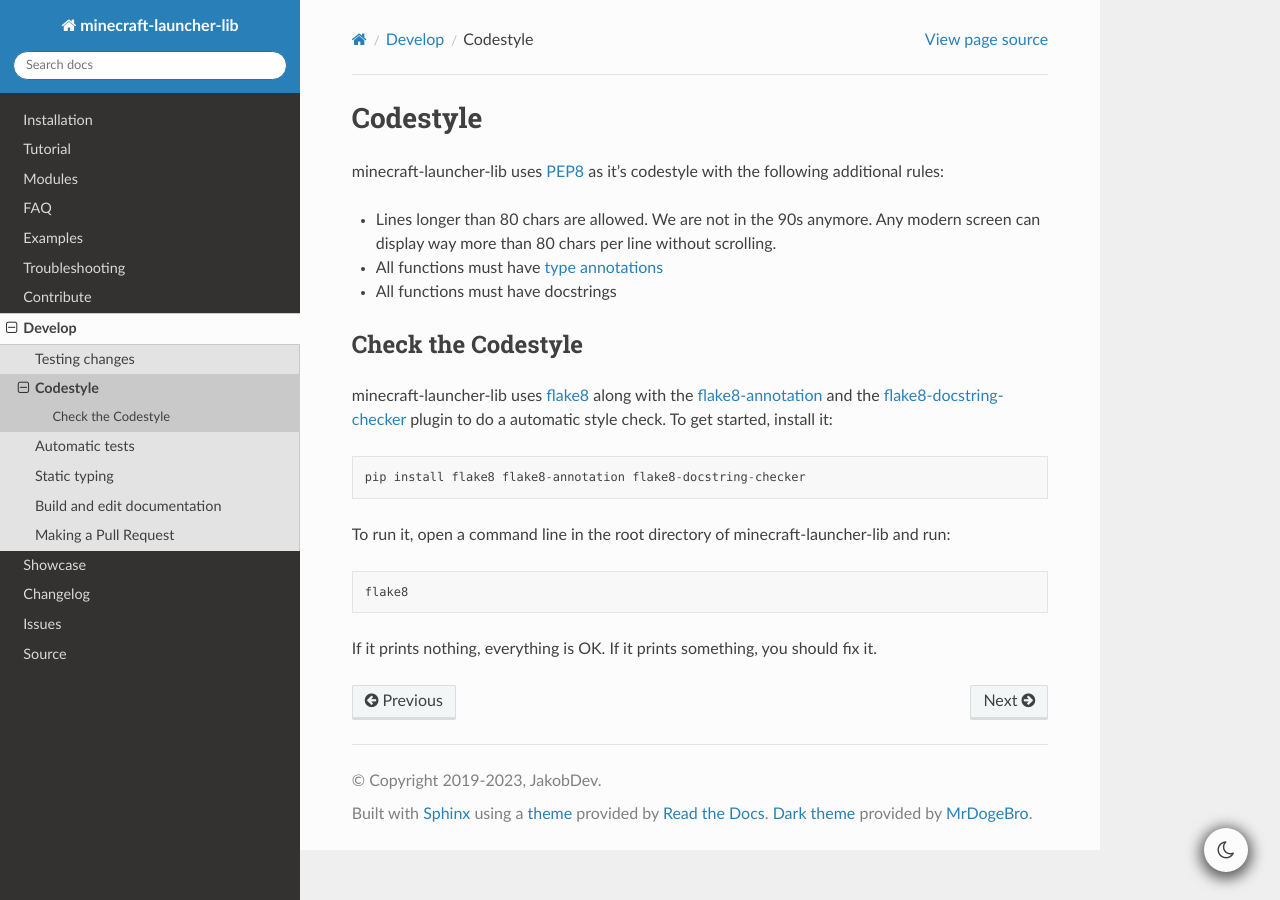
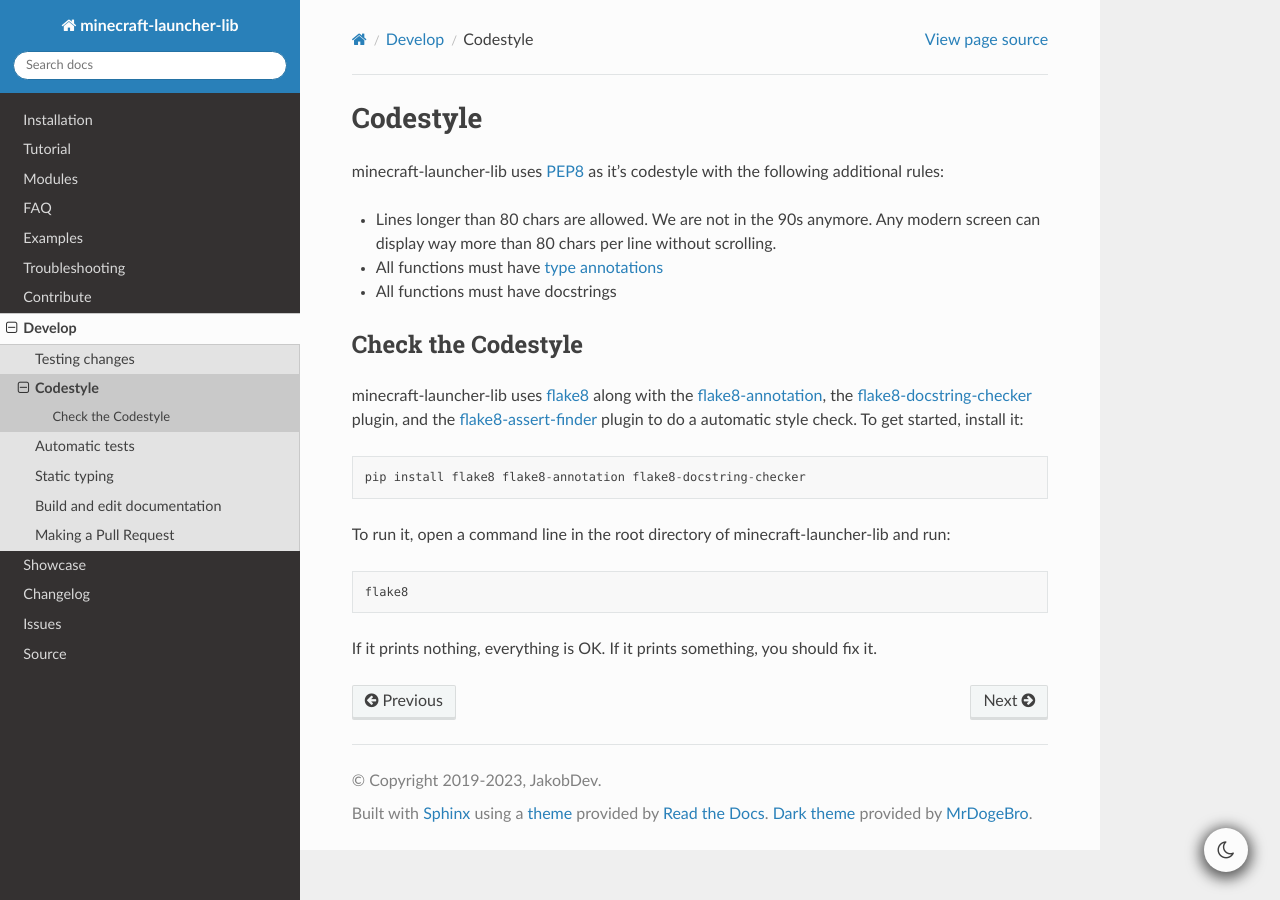
Before and after one commit to JakobDev/minecraft-launcher-lib, a Sphinx documentation site: the page built from doc/develop/codestyle.rst, in a window 1280 px wide. Built offline with Sphinx 7.4.7 and the Read the Docs theme 2.0.0, drawn with Linux system fonts in a browser that asks for light colours; the version number could not be read and is left out.

Commit message:
Add flake8-assert-finder

```diff
--- a/doc/develop/codestyle.rst
+++ b/doc/develop/codestyle.rst
@@ -9,7 +9,7 @@ minecraft-launcher-lib uses `PEP8 <https://https://pep8.org/>`_ as it's codestyl
 -------------------------
 Check the Codestyle
 -------------------------
-minecraft-launcher-lib uses `flake8 <https://flake8.pycqa.org>`_ along with the `flake8-annotation <https://pypi.org/project/flake8-annotations/>`_ and the `flake8-docstring-checker <https://pypi.org/project/flake8-docstring-checker/>`_  plugin to do a automatic style check. To get started, install it:
+minecraft-launcher-lib uses `flake8 <https://flake8.pycqa.org>`_ along with the `flake8-annotation <https://pypi.org/project/flake8-annotations/>`_, the `flake8-docstring-checker <https://pypi.org/project/flake8-docstring-checker/>`_  plugin, and the `flake8-assert-finder <https://pypi.org/project/flake8-assert-finder/>`_  plugin to do a automatic style check. To get started, install it:
 
 .. code::
 
```
Also changed, not shown: 2 other files.
